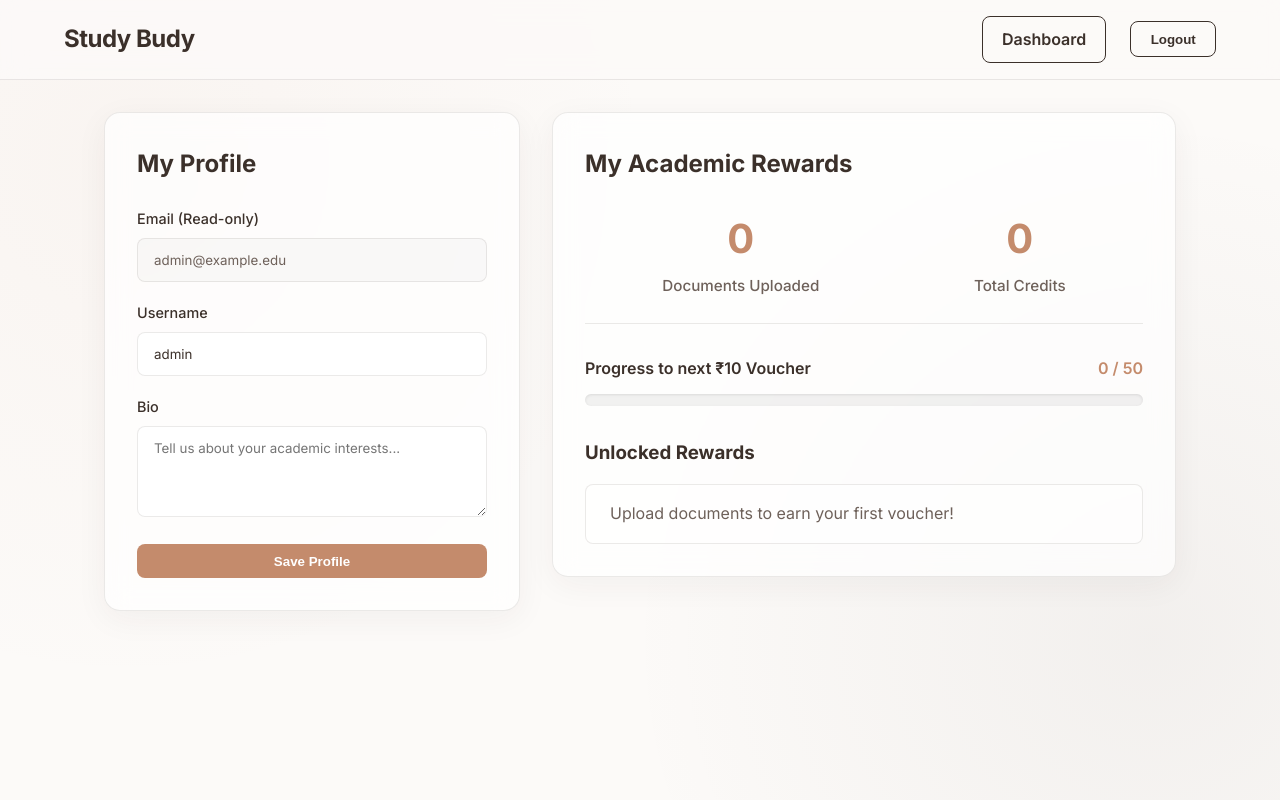
After one commit to ashwinisalil/Study-budy, a PHP site: page /profile.php in a window 1280 px wide. The commit adds this page. Run offline with PHP 8.4, Linux system fonts and the light colour scheme; a user stored in the database is signed in; data comes from the database, SQL or seed files in the repository; a stand-in replaces the project's code that opens the database connection.

Commit message:
Added User Profiles, Credit System, and fixed upload bug

```diff
--- a/assets/css/style.css
+++ b/assets/css/style.css
@@ -486,3 +486,62 @@ main {
         flex: auto;
     }
 }
+
+/* Profile Page */
+.profile-grid {
+    display: grid;
+    grid-template-columns: 1fr 1.5fr;
+    gap: 2rem;
+    width: 100%;
+}
+
+.profile-card {
+    padding: 2rem;
+    height: fit-content;
+}
+
+.progress-bar-container {
+    width: 100%;
+    height: 12px;
+    background: rgba(0,0,0,0.05);
+    border-radius: 10px;
+    overflow: hidden;
+    margin-bottom: 2rem;
+    box-shadow: inset 0 1px 3px rgba(0,0,0,0.1);
+}
+
+.progress-bar-fill {
+    height: 100%;
+    background: linear-gradient(90deg, var(--accent-color), #d1a58c);
+    border-radius: 10px;
+    transition: width 0.8s cubic-bezier(0.4, 0, 0.2, 1);
+}
+
+.milestones-list {
+    list-style: none;
+    padding: 0;
+    display: flex;
+    flex-direction: column;
+    gap: 1rem;
+}
+
+.milestone-item {
+    padding: 1rem 1.5rem;
+    border-radius: 8px;
+    background: rgba(255,255,255,0.5);
+    border: 1px solid var(--border-color);
+    display: flex;
+    align-items: center;
+    transition: var(--transition);
+}
+
+.milestone-item.unlocked {
+    border-left: 5px solid var(--accent-color);
+    background: linear-gradient(to right, rgba(196, 139, 108, 0.1), transparent);
+}
+
+@media (max-width: 768px) {
+    .profile-grid {
+        grid-template-columns: 1fr;
+    }
+}
--- a/assets/js/main.js
+++ b/assets/js/main.js
@@ -383,3 +383,34 @@ async function adminAction(id, status) {
 if (document.getElementById('admin-pending-table')) {
     loadAdminPending();
 }
+
+// Profile Update Form
+const profileForm = document.getElementById('profile-form');
+if (profileForm) {
+    profileForm.addEventListener('submit', async (e) => {
+        e.preventDefault();
+        const formData = new FormData(profileForm);
+        formData.append('action', 'update');
+
+        const submitBtn = profileForm.querySelector('button[type="submit"]');
+        const originalText = submitBtn.innerText;
+        submitBtn.innerText = 'Saving...';
+        submitBtn.disabled = true;
+
+        try {
+            const res = await fetch(`${API_BASE}/profile.php`, { method: 'POST', body: formData });
+            const data = await res.json();
+
+            if (data.status === 'success') {
+                showToast(data.message, 'success');
+            } else {
+                showToast(data.message, 'error');
+            }
+        } catch (err) {
+            showToast('Failed to update profile.', 'error');
+        } finally {
+            submitBtn.innerText = originalText;
+            submitBtn.disabled = false;
+        }
+    });
+}
--- a/dashboard.php
+++ b/dashboard.php
@@ -25,6 +25,7 @@ $username = $_SESSION['username'] ?? '';
         <?php if ($is_admin): ?>
             <a href="admin.php">Admin Dashboard</a>
         <?php endif; ?>
+        <a href="profile.php" class="btn btn-secondary" style="text-decoration: none;">My Profile</a>
         <button class="btn btn-primary" onclick="openModal('upload-modal')">Upload Document</button>
         <button class="btn btn-secondary" id="logout-btn">Logout</button>
     </div>
--- a/database.sql
+++ b/database.sql
@@ -7,6 +7,9 @@ CREATE TABLE users (
     email VARCHAR(100) NOT NULL UNIQUE,
     password VARCHAR(255) NOT NULL,
     role ENUM('student', 'admin') DEFAULT 'student',
+    bio TEXT,
+    credits INT DEFAULT 0,
+    upload_count INT DEFAULT 0,
     created_at TIMESTAMP DEFAULT CURRENT_TIMESTAMP
 );
 
--- a/index.php
+++ b/index.php
@@ -52,8 +52,8 @@ if (isset($_SESSION['user_id'])) {
             <!-- Login Form -->
             <form id="login-form" class="auth-form">
                 <div class="form-group">
-                    <label>Email</label>
-                    <input type="email" name="email" required placeholder="your.email@university.edu">
+                    <label>Email or Username</label>
+                    <input type="text" name="login_identifier" id="login_identifier" required placeholder="Email or Username">
                 </div>
                 <div class="form-group">
                     <label>Password</label>
--- /dev/null
+++ b/profile.php
@@ -0,0 +1,107 @@
+<?php
+session_start();
+if (!isset($_SESSION['user_id'])) {
+    header("Location: index.php");
+    exit;
+}
+require_once 'config/database.php';
+
+// Fetch user stats
+$stmt = $pdo->prepare("SELECT username, email, bio, credits, upload_count FROM users WHERE id = ?");
+$stmt->execute([$_SESSION['user_id']]);
+$user = $stmt->fetch(PDO::FETCH_ASSOC);
+
+$credits = (int)($user['credits'] ?? 0);
+$next_milestone = (floor($credits / 50) + 1) * 50;
+$progress_percent = ($credits % 50) / 50 * 100;
+$vouchers_earned = floor($credits / 50);
+?>
+<!DOCTYPE html>
+<html lang="en">
+<head>
+    <meta charset="UTF-8">
+    <meta name="viewport" content="width=device-width, initial-scale=1.0">
+    <title>My Profile - Study Budy</title>
+    <link href="https://fonts.googleapis.com/css2?family=Inter:wght@400;500;600;700&display=swap" rel="stylesheet">
+    <link rel="stylesheet" href="assets/css/style.css">
+</head>
+<body class="landing-body"> <!-- Reuse cream landing background -->
+
+<nav>
+    <a href="dashboard.php" class="brand">Study Budy</a>
+    <div class="nav-links">
+        <a href="dashboard.php" class="btn btn-secondary" style="text-decoration: none;">Dashboard</a>
+        <button class="btn btn-secondary" id="logout-btn">Logout</button>
+    </div>
+</nav>
+
+<div class="landing-container" style="margin-top: 2rem;">
+    <div class="profile-grid">
+
+        <!-- Profile Details Card -->
+        <div class="profile-card glass">
+            <h2 style="margin-bottom: 1.5rem; color: var(--text-primary);">My Profile</h2>
+            <form id="profile-form">
+                <div class="form-group">
+                    <label>Email (Read-only)</label>
+                    <input type="email" value="<?= htmlspecialchars($user['email']) ?>" readonly style="background: rgba(0,0,0,0.02); color: var(--text-secondary);">
+                </div>
+                <div class="form-group">
+                    <label>Username</label>
+                    <input type="text" name="username" value="<?= htmlspecialchars($user['username']) ?>" required>
+                </div>
+                <div class="form-group">
+                    <label>Bio</label>
+                    <textarea name="bio" rows="4" placeholder="Tell us about your academic interests..."><?= htmlspecialchars($user['bio'] ?? '') ?></textarea>
+                </div>
+                <button type="submit" class="btn btn-primary" style="width:100%;">Save Profile</button>
+            </form>
+        </div>
+
+        <!-- Gamification Card -->
+        <div class="profile-card glass">
+            <h2 style="margin-bottom: 1.5rem; color: var(--text-primary);">My Academic Rewards</h2>
+            <div class="stats-row" style="display:flex; justify-content:space-around; margin-bottom:2rem; text-align:center; padding-bottom: 1.5rem; border-bottom: 1px solid var(--border-color);">
+                <div>
+                    <h3 style="font-size: 2.5rem; color: var(--accent-color); margin-bottom: 0.2rem;"><?= $user['upload_count'] ?></h3>
+                    <p style="color: var(--text-secondary); font-size: 0.95rem; font-weight: 500;">Documents Uploaded</p>
+                </div>
+                <div>
+                    <h3 style="font-size: 2.5rem; color: var(--accent-color); margin-bottom: 0.2rem;"><?= $credits ?></h3>
+                    <p style="color: var(--text-secondary); font-size: 0.95rem; font-weight: 500;">Total Credits</p>
+                </div>
+            </div>
+
+            <div class="progress-section">
+                <p style="margin-bottom: 0.8rem; font-weight: 600; color: var(--text-primary); display: flex; justify-content: space-between;">
+                    <span>Progress to next ₹10 Voucher</span>
+                    <span style="color: var(--accent-color);"><?= $credits ?> / <?= $next_milestone ?></span>
+                </p>
+                <div class="progress-bar-container">
+                    <div class="progress-bar-fill" style="width: <?= $progress_percent ?>%;"></div>
+                </div>
+            </div>
+
+            <h3 style="margin-top: 2rem; margin-bottom: 1rem; color: var(--text-primary);">Unlocked Rewards</h3>
+            <ul class="milestones-list">
+                <?php if ($vouchers_earned > 0): ?>
+                    <?php for ($i = 1; $i <= $vouchers_earned; $i++): ?>
+                        <li class="milestone-item unlocked">
+                            <span style="font-size: 1.2rem; margin-right: 0.5rem;">🏆</span>
+                            ₹10 Google Play Voucher <span style="color:var(--text-secondary); font-size:0.85rem; margin-left:auto;">(Unlocked at <?= $i * 50 ?> credits)</span>
+                        </li>
+                    <?php endfor; ?>
+                <?php else: ?>
+                    <li class="milestone-item locked" style="text-align: center; color: var(--text-secondary);">
+                        Upload documents to earn your first voucher!
+                    </li>
+                <?php endif; ?>
+            </ul>
+        </div>
+    </div>
+</div>
+
+<div id="toast-container"></div>
+<script src="assets/js/main.js"></script>
+</body>
+</html>
```
Also changed, not shown: api/auth.php (+5 -5 lines), api/profile.php (added, +42 -0 lines), api/upload.php (+46 -4 lines), README.md, 1 other file.
